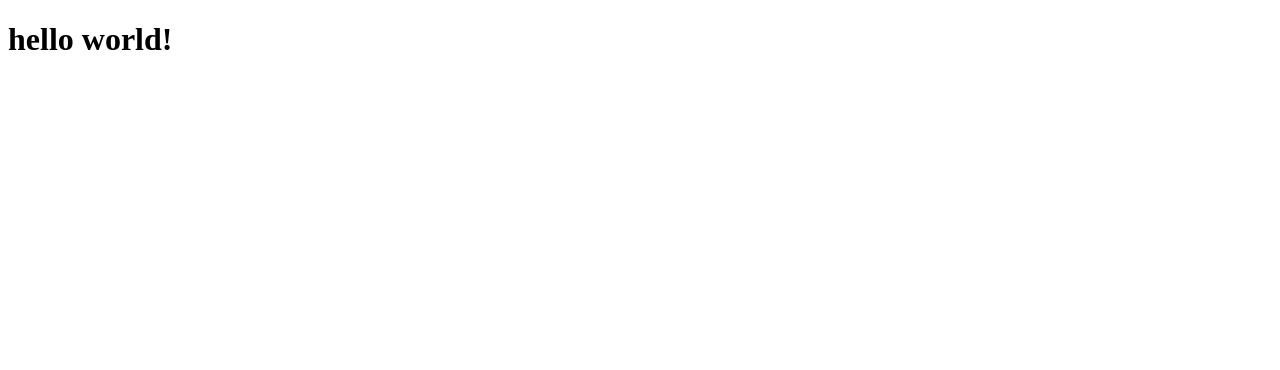
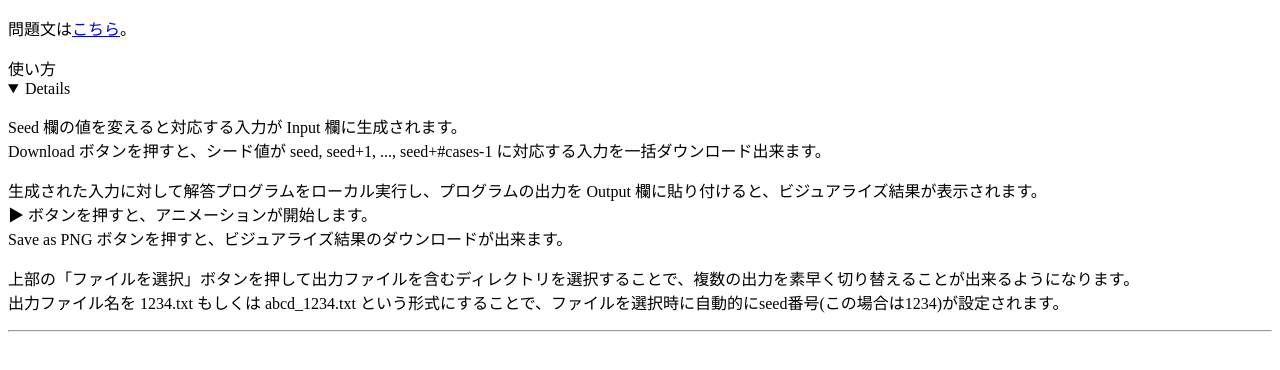
Before and after one commit to siro53/AHC-visualizer-template, a React (Vite) app: page / in a window 1280 px wide. Shown: the top 370 px of the page. Built offline with nearby package versions, Linux system fonts and the light colour scheme; the HTML template or start-up script is replaced by a standard one.

Commit message:
feat: ビジュアライザの使い方のテンプレ部分を記述

```diff
--- a/src/App.tsx
+++ b/src/App.tsx
@@ -1,7 +1,9 @@
+import { Usage } from "./components/Usage"
+
 function App() {
 	return (
 		<>
-			<h1>hello world!</h1>
+			<Usage />
 		</>
 	)
 }
--- /dev/null
+++ b/src/components/Usage.tsx
@@ -0,0 +1,47 @@
+import config from "../config"
+
+export function Usage() {
+    return (
+        <>
+            <p>
+                問題文は
+                <a
+                    href={config.usage.problemLink}
+                    target="_blank"
+                >
+                    こちら
+                </a>
+                。
+            </p>
+
+            <p>
+                使い方
+                <br />
+                <details open={config.usage.isDefaultOpen}>
+                    <p>
+                        Seed 欄の値を変えると対応する入力が Input 欄に生成されます。
+                        <br />
+                        Download ボタンを押すと、シード値が seed, seed+1, ..., seed+#cases-1 に対応する入力を一括ダウンロード出来ます。
+                        <br />
+                    </p>
+                    <p>
+                        生成された入力に対して解答プログラムをローカル実行し、プログラムの出力を Output 欄に貼り付けると、ビジュアライズ結果が表示されます。
+                        <br />
+                        ▶ ボタンを押すと、アニメーションが開始します。
+                        <br />
+                        Save as PNG ボタンを押すと、ビジュアライズ結果のダウンロードが出来ます。
+                        <br />
+                    </p>
+                    <p>
+                        上部の「ファイルを選択」ボタンを押して出力ファイルを含むディレクトリを選択することで、複数の出力を素早く切り替えることが出来るようになります。
+                        <br />
+                        出力ファイル名を 1234.txt もしくは abcd_1234.txt という形式にすることで、ファイルを選択時に自動的にseed番号(この場合は1234)が設定されます。
+                        <br />
+                    </p>
+                </details>
+            </p>
+
+            <hr />
+        </>
+    )
+};
--- /dev/null
+++ b/src/config.ts
@@ -0,0 +1,8 @@
+const config = {
+    usage: {
+        problemLink: "https://atcoder.jp/contests/masters2025-qual",
+        isDefaultOpen: true,
+    },
+};
+
+export default config;
```
